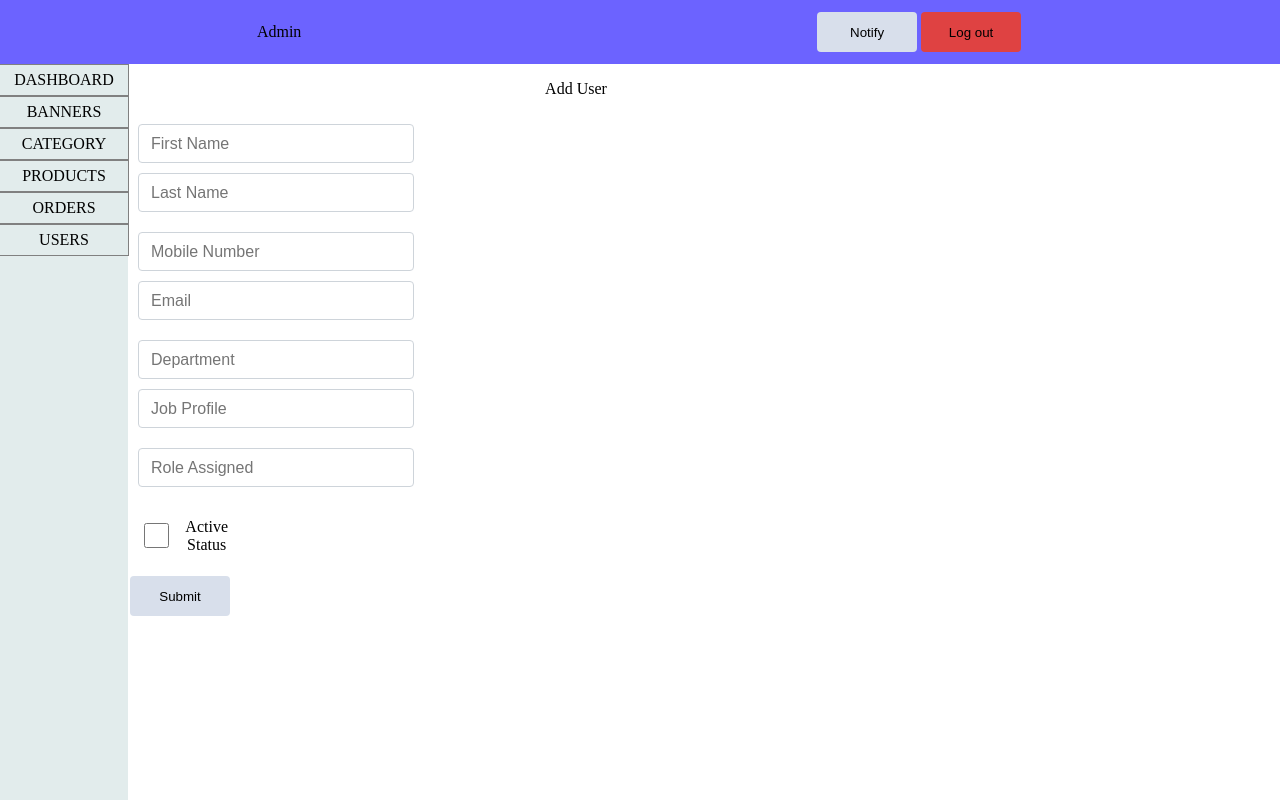
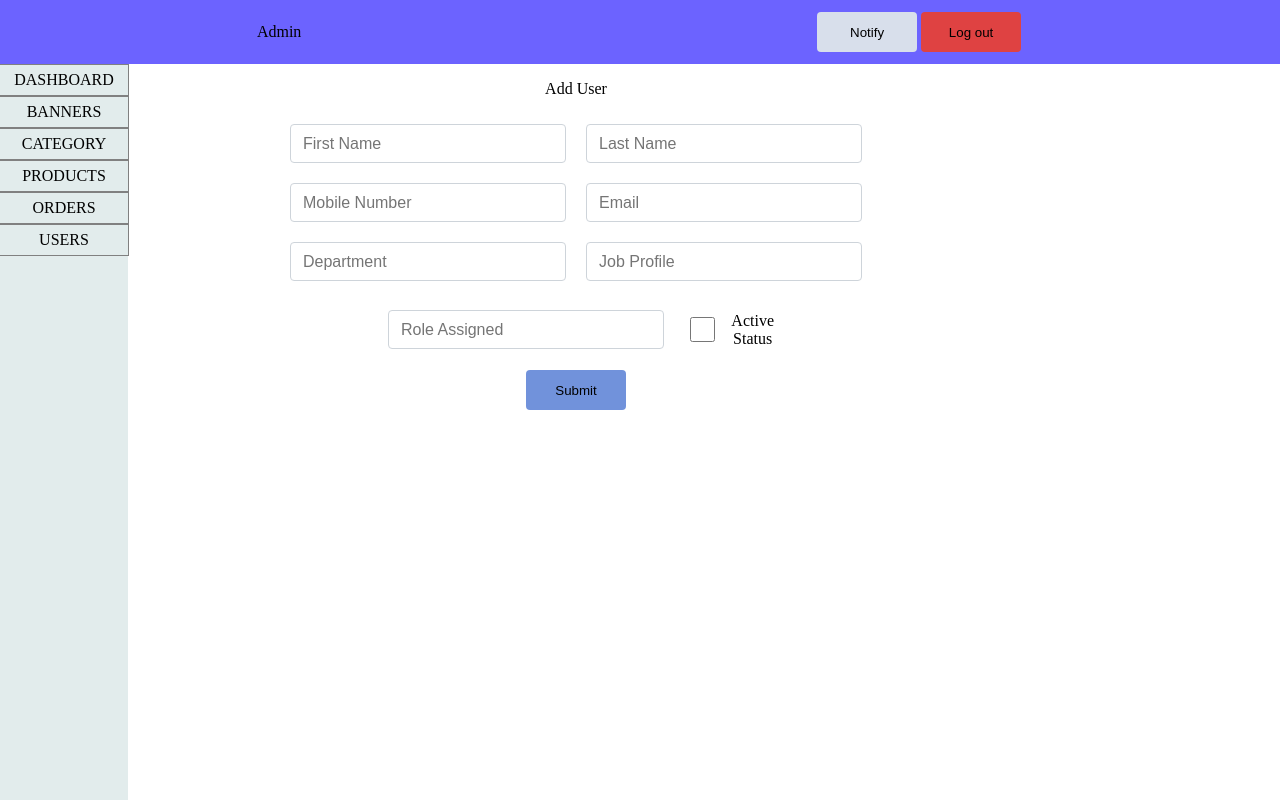
Before and after one commit to Beast2502/Ecommerce_Admin, a React (Create React App) app: page /users/addUsers in a window 1280 px wide. Both pictures are taken after a click on the button "Login". Built offline with nearby package versions, Linux system fonts and the light colour scheme.

Commit message:
GET USERS

```diff
--- a/src/redux/actions/productsActions.js
+++ b/src/redux/actions/productsActions.js
@@ -7,7 +7,7 @@ export const addProduct = (product) => {
   };
 };
 
-export const updateProduct = (product) => {
+export const updateProduct = (id ,product) => {
   return {
     type: UPDATE_PRODUCT,
     payload: product,
--- /dev/null
+++ b/src/redux/actions/usersActions.js
@@ -0,0 +1,15 @@
+import { ADD_USER,UPDATE_USER } from "./types";
+
+export const addUser = (user) =>{
+    return {
+        type: ADD_USER,
+        payload : user
+    };
+};
+
+export const updateUser = (id ,user) =>{
+    return {
+        type :UPDATE_USER,
+        payload : user
+    };
+};
--- a/src/redux/reducers/index.js
+++ b/src/redux/reducers/index.js
@@ -4,6 +4,7 @@ import commentsReducer from './commentsReducer';
 import bannerReducer from './bannersReducer';
 import productReducer from "./productsReducer";
 import categoryReducer from "./categoriesReducer";
+import userReducer from "./usersReducer";
 import authReducer from "./authReducer";
 
 export default combineReducers({
@@ -11,5 +12,6 @@ export default combineReducers({
     banners : bannerReducer,
     categories : categoryReducer,
     products : productReducer,
-    isActive : authReducer
+    isActive : authReducer,
+    users : userReducer,
 });
--- a/src/redux/reducers/usersReducer.js
+++ b/src/redux/reducers/usersReducer.js
@@ -6,7 +6,7 @@ const users = (state=[],action)=>{
         case ADD_USER:
             return [...state,action.payload]
         default:
-            return [...state,action.payload]
+            return state
     }
 }
 
--- a/src/view/Users/addNewUser.js
+++ b/src/view/Users/addNewUser.js
@@ -1,32 +1,144 @@
-import React from "react";
+import React, { useState ,useEffect } from "react";
+
 import Button from "../../components/Button/Button";
-
 import InputField from "../../components/InputField/InputField";
 
-const AddUser = () => {
+import { connect } from "react-redux";
+import * as actions from "../../redux/actions/usersActions";
+
+const AddUser = (props) => {
+  const [firstName, setFirst] = useState("");
+  const [lastName, setLast] = useState("");
+  const [mobile, setMob] = useState("");
+  const [email, setEmail] = useState("");
+  const [depart, setDepart] = useState("");
+  const [prof, setProf] = useState("");
+  const [role, setRole] = useState("");
+  const [status, setStatus] = useState(false);
+
+  const handleFName = (e) => {
+    setFirst(e.target.value);
+  };
+
+  const handleLName = (e) => {
+    setLast(e.target.value);
+  };
+  const handleMob = (e) => {
+    setMob(e.target.value);
+  };
+  const handleEmail = (e) => {
+    setEmail(e.target.value);
+  };
+  const handleDepart = (e) => {
+    setDepart(e.target.value);
+  };
+  const handleProfile = (e) => {
+    setProf(e.target.value);
+  };
+  const handleRole = (e) => {
+    setRole(e.target.value);
+  };
+  const handleStatus = (e) => {
+    setStatus(!status);
+  };
+
+  const handleSubmit = (e) => {
+    e.preventDefault();
+    props.addUser({
+      firstName,
+      lastName,
+      mobile,
+      email,
+      depart,
+      prof,
+      role,
+      status
+    })
+
+  };
+
+  useEffect(() => {
+
+    console.log(props.users ,"UPDATED USERS")
+  }, [props.users]);
+
   return (
-    <div className="product-container">
+    <div className="user-container">
       <p>Add User</p>
-      <div>
-        <InputField name={"First Name"} type={"text"} />
-        <InputField name={"Last Name"} type={"text"} />
+      <div className="user-sub-container">
+        <InputField
+          name={"First Name"}
+          type={"text"}
+          value={firstName}
+          handleChange={handleFName}
+        />
+        <InputField
+          name={"Last Name"}
+          type={"text"}
+          value={lastName}
+          handleChange={handleLName}
+        />
       </div>
-      <div>
-        <InputField name={"Mobile Number"} />
-        <InputField name={"Email"} />
+      <div className="user-sub-container">
+        <InputField
+          name={"Mobile Number"}
+          type={"number"}
+          value={mobile}
+          handleChange={handleMob}
+        />
+        <InputField
+          name={"Email"}
+          type={"email"}
+          value={email}
+          handleChange={handleEmail}
+        />
       </div>
-      <div>
-        <InputField name={"Department"} />
-        <InputField name={"Job Profile"} />
+      <div className="user-sub-container">
+        <InputField
+          name={"Department"}
+          type={"text"}
+          value={depart}
+          handleChange={handleDepart}
+        />
+        <InputField
+          name={"Job Profile"}
+          type={"text"}
+          value={prof}
+          handleChange={handleProfile}
+        />
       </div>
-
-      <InputField name={"Role Assigned"} />
-      <p className="user-active-container">
-        <InputField name={"Status"} type="checkbox" /> Active Status
-      </p>
-      <Button name={"Submit"} />
+      <div className="user-sub-container">
+        <InputField
+          name={"Role Assigned"}
+          type={"text"}
+          value={role}
+          handleChange={handleRole}
+        />
+        <p className="user-active-container">
+          <InputField
+            name={"Status"}
+            type={"checkbox"}
+            value={status}
+            handleChange={handleStatus}
+          />
+          Active Status
+        </p>
+      </div>
+      <div className="user-sub-container">
+        <Button
+          name={"Submit"}
+          color={"rgb(113 146 219"}
+          onClick={handleSubmit}
+        />
+      </div>
     </div>
   );
 };
 
-export default AddUser;
+const mapStateToprops = (state) =>{
+  return{
+    users : state.users
+  }
+}
+
+export default connect(mapStateToprops, actions)(AddUser);
--- a/src/view/Users/users.css
+++ b/src/view/Users/users.css
@@ -18,3 +18,16 @@
     align-items: center;
     width: 100px;
 }
+
+.user-sub-container{
+    display: flex;
+    flex-direction: row;
+    align-items: center;
+    justify-content: center;
+    align-content: center;
+
+}
+.user-container{
+    display: flex;
+
+}
--- a/src/view/Users/users.js
+++ b/src/view/Users/users.js
@@ -1,9 +1,11 @@
 import React, { useEffect, useState } from "react";
 import "./users.css";
 
+import { connect } from "react-redux";
+import * as actions from "../../redux/actions";
+
 import Button from "../../components/Button/Button";
 import TableNew from "../../components/Table/tableNew";
-import { connect } from "react-redux";
 import { NavLink } from "react-router-dom";
 
 
@@ -52,7 +54,9 @@ const Users = () => {
 };
 
 const mapStateToprops = (state) =>{
-  return {}
+  return {
+    products:state.products
+  }
 }
 
-export default connect(mapStateToprops,null)(Users);
+export default connect(mapStateToprops,actions)(Users);
```
